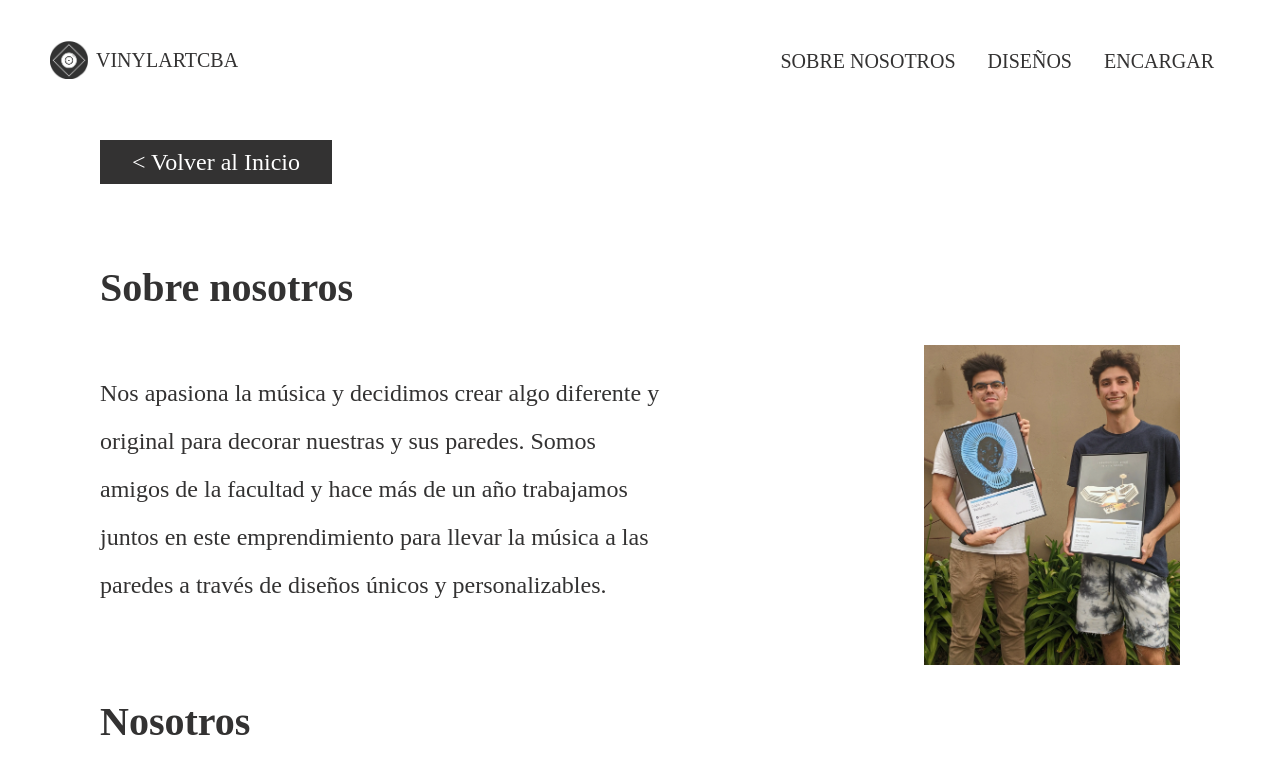
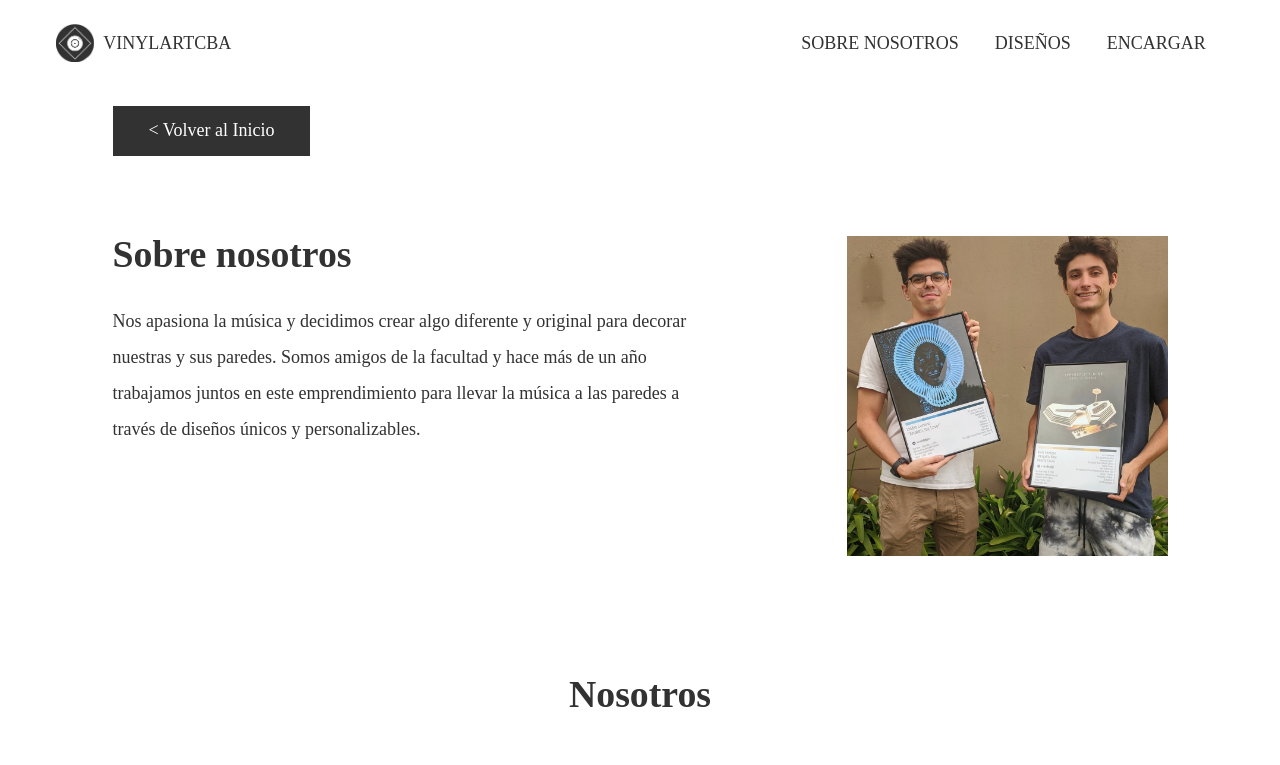
Before and after one commit to jesuslencina/vinylartcba-web, a React (Vite) app: page /sobre-nosotros in a window 1280 px wide. Shown: the top 765 px of the page. Built offline with nearby package versions, Linux system fonts and the light colour scheme; a web font is replaced by a local one.

Commit message:
performed a bunch of style fixes in desktop breakpoints

```diff
--- a/src/pages/about/About.jsx
+++ b/src/pages/about/About.jsx
@@ -10,15 +10,15 @@ import juan_banchio from "../../assets/pictures/juan-banchio.webp";
 const About = ({ menuOpen }) => {
     return (
         <motion.main
-            className="about"
+            className="about-page"
             initial={{ y: "100vh" }}
-            animate={{ y: menuOpen ? 200 : 0 }}
+            animate={{ y: menuOpen ? "25vh" : 0 }}
             transition={{ delay: 0.15, duration: 0.35 }}>
             <Link to="/" className="btn go-back">
                 {"<"} Volver al Inicio
             </Link>
             <section className="desc">
-                <h1 className="heading">Sobre nosotros</h1>
+                <h1 className="heading mobile">Sobre nosotros</h1>
                 <div className="container">
                     <img
                         src={about_picture}
@@ -26,14 +26,17 @@ const About = ({ menuOpen }) => {
                         width="100%"
                         height="265"
                     />
-                    <p>
-                        Nos apasiona la música y decidimos crear algo diferente
-                        y original para decorar nuestras y sus paredes. Somos
-                        amigos de la facultad y hace más de un año trabajamos
-                        juntos en este emprendimiento para llevar la música a
-                        las paredes a través de diseños únicos y
-                        personalizables.
-                    </p>
+                    <div className="text">
+                        <h1 className="heading desktop">Sobre nosotros</h1>
+                        <p>
+                            Nos apasiona la música y decidimos crear algo
+                            diferente y original para decorar nuestras y sus
+                            paredes. Somos amigos de la facultad y hace más de
+                            un año trabajamos juntos en este emprendimiento para
+                            llevar la música a las paredes a través de diseños
+                            únicos y personalizables.
+                        </p>
+                    </div>
                 </div>
             </section>
             <section className="members">
--- a/src/pages/about/About.scss
+++ b/src/pages/about/About.scss
@@ -1,7 +1,7 @@
 @use "/src/styles/variables" as vars;
 @use "/src/styles/mixins.scss" as mixins;
 
-.about {
+.about-page {
     .btn.go-back {
         margin-top: 2.5vh;
         margin-left: vars.$mobile-padding-x;
@@ -9,6 +9,10 @@
 
     .desc {
         @include mixins.apply-padding;
+
+        .heading.desktop {
+            display: none;
+        }
 
         img {
             object-fit: cover;
@@ -51,22 +55,37 @@
         }
 
         .desc {
-            h1 {
-                margin-top: 10vh;
+            margin-top: 10vh;
+
+            .container {
+                height: 100%;
+                display: flex;
+                flex-direction: row-reverse;
+                align-items: flex-start;
             }
 
-            .container {
-                display: flex;
-                flex-direction: row-reverse;
+            .heading.mobile {
+                display: none;
+            }
+
+            .heading.desktop {
+                display: block;
+                margin-top: 0;
             }
 
             img {
-                margin-left: 20vw;
+                margin-left: 10vw;
                 height: 40vh;
             }
         }
 
         .members {
+            margin-top: 15vh;
+
+            .heading {
+                text-align: center;
+            }
+
             .container {
                 flex-direction: row;
                 justify-content: center;
@@ -77,4 +96,13 @@
             }
         }
     }
+
+    @media screen and (min-width: vars.$breakpoint-big-screen) {
+        .desc {
+            img {
+                margin-left: 5vw;
+                width: 50vw;
+            }
+        }
+    }
 }
--- a/src/pages/common-components/navbar/Navbar.scss
+++ b/src/pages/common-components/navbar/Navbar.scss
@@ -15,7 +15,6 @@
 
         p {
             margin-left: 0.5rem;
-            font-size: 1.25rem;
         }
     }
 
@@ -46,12 +45,16 @@
         }
     }
 
+    @media screen and (min-width: vars.$breakpoint-tablet) {
+        line-height: 1rem;
+
+        .logo-container p {
+            margin: unset unset unset 1rem;
+        }
+    }
+
     @media screen and (min-width: vars.$breakpoint-desktop) {
         padding: 2vh calc(vars.$desktop-padding-x / 2);
-
-        p {
-            font-size: 1.5rem;
-        }
 
         .burger-menu {
             display: none;
@@ -69,7 +72,6 @@
                 a {
                     color: vars.$dark;
                     text-decoration: none;
-                    font-size: 1.25rem;
                     @include mixs.hoverable-link;
                 }
             }
--- a/src/pages/designs/Designs.jsx
+++ b/src/pages/designs/Designs.jsx
@@ -3,7 +3,6 @@ import { Splide, SplideSlide } from "@splidejs/react-splide";
 import "@splidejs/react-splide/css";
 import "./Designs.scss";
 
-import { URL_INSTAGRAM } from "../../utils/constants";
 import wall_texture from "../../assets/graphics/wall-texture.webp";
 import self_control from "../../assets/cuadros/self-control.webp";
 import apetite_for_destruction from "../../assets/cuadros/appetite-for-destruction.webp";
--- a/src/pages/designs/Designs.scss
+++ b/src/pages/designs/Designs.scss
@@ -4,7 +4,8 @@
 .designs {
     .showcase {
         background-color: vars.$light;
-        padding-bottom: 7vh;
+        min-height: fit-content;
+        padding-bottom: 12.5vh;
         background-size: 100%;
 
         .text {
@@ -77,7 +78,8 @@
                 margin: 6vh 0;
                 @include mixins.apply-padding;
                 display: grid;
-                grid-template-columns: repeat(4, 1fr);
+                grid-template-columns: repeat(2, 1fr);
+                gap: 15vh 0;
             }
         }
     }
--- a/src/pages/landing/Landing.jsx
+++ b/src/pages/landing/Landing.jsx
@@ -32,7 +32,8 @@ const Landing = ({ scrollYProgress, menuOpen }) => {
                     <motion.h1
                         initial={{ opacity: 0, y: 24 }}
                         animate={{ opacity: 1, y: 0 }}
-                        transition={{ delay: 0.1, duration: 0.5 }}>
+                        transition={{ delay: 0.1, duration: 0.5 }}
+                        className="heading bigger">
                         De Spotify a tu pared
                     </motion.h1>
                     <motion.p
@@ -92,7 +93,7 @@ const Landing = ({ scrollYProgress, menuOpen }) => {
                 initial={{ opacity: 0 }}
                 animate={{ opacity: 1 }}
                 transition={{ delay: 2.25 }}>
-                <p className="heading">Cuadros de lo que te gusta</p>
+                <p className="heading mobile">Cuadros de lo que te gusta</p>
 
                 <div className="container">
                     <Splide
@@ -138,6 +139,11 @@ const Landing = ({ scrollYProgress, menuOpen }) => {
                     </Splide>
 
                     <div className="text">
+                        <p className="heading desktop">
+                            Cuadros de lo que te gusta
+                        </p>
+
+                        <div>
                             <p>Te ofrecemos cuadros de:</p>
                             <ul>
                                 <li>Álbumes</li>
@@ -145,6 +151,7 @@ const Landing = ({ scrollYProgress, menuOpen }) => {
                                 <li>Películas</li>
                                 <li>Series</li>
                             </ul>
+                        </div>
 
                         <strong>
                             Para cada uno, ofrecemos diferentes tamaños
--- a/src/pages/landing/Landing.scss
+++ b/src/pages/landing/Landing.scss
@@ -75,10 +75,6 @@
         @media screen and (min-width: vars.$breakpoint-desktop) {
             .text {
                 margin-top: 12rem;
-
-                h1 {
-                    font-size: 3.5rem;
-                }
             }
 
             .cuadros {
@@ -91,11 +87,16 @@
         // HERO | BIG SCREEN
         @media screen and (min-width: vars.$breakpoint-big-screen) {
             .text {
-                margin-top: 20rem;
+                margin-top: 35vh;
             }
 
             .cuadros {
-                transform: rotate(-35deg) scale(2.45);
+                transform: rotate(-35deg) scale(1);
+                bottom: -50vh;
+            }
+
+            .cuadro {
+                width: 18vw;
             }
         }
     }
@@ -105,6 +106,14 @@
         background-color: vars.$dark;
         color: white;
         padding-bottom: 22vh;
+
+        .heading.desktop {
+            display: none;
+        }
+
+        .heading.mobile {
+            text-align: center;
+        }
 
         ul {
             margin: 1rem 0;
@@ -150,11 +159,26 @@
                 margin-bottom: 0;
             }
 
+            .heading.mobile {
+                display: none;
+            }
+
+            .heading.desktop {
+                display: block;
+            }
+
             .container {
                 display: flex;
                 flex-direction: row-reverse;
                 justify-content: space-between;
                 align-items: center;
+
+                .text {
+                    height: 100%;
+                    display: flex;
+                    flex-direction: column;
+                    justify-content: space-between;
+                }
 
                 .carousel {
                     width: 48vh;
--- a/src/styles/App.scss
+++ b/src/styles/App.scss
@@ -6,6 +6,19 @@
 
 @import "./common";
 
+html {
+    font-size: 16px;
+
+    @media screen and (min-width: vars.$breakpoint-tablet) {
+        font-size: 18px;
+        line-height: 3rem;
+    }
+
+    @media screen and (min-width: vars.$breakpoint-big-screen) {
+        font-size: 1vw;
+    }
+}
+
 body {
     margin: 0;
     font-family: "Podkova", serif;
@@ -13,9 +26,4 @@ body {
     color: vars.$dark;
     min-height: 100vh;
     line-height: 2rem;
-
-    @media screen and (min-width: vars.$breakpoint-tablet) {
-        font-size: 1.5rem;
-        line-height: 3rem;
-    }
 }
--- a/src/styles/_common.scss
+++ b/src/styles/_common.scss
@@ -44,7 +44,7 @@
 
 .heading {
     font-weight: bold;
-    font-size: 1.75rem;
+    font-size: 1.45rem;
 
     &.light {
         color: white;
@@ -55,10 +55,10 @@
     }
 
     @media screen and (min-width: vars.$breakpoint-tablet) {
-        font-size: 2.5rem;
+        font-size: 2.1rem;
 
         &.bigger {
-            font-size: 3.5rem;
+            font-size: 2.5rem;
         }
     }
 }
--- a/src/styles/variables.scss
+++ b/src/styles/variables.scss
@@ -6,5 +6,5 @@ $mobile-padding-x: 2rem;
 $desktop-padding-x: 6.25rem;
 
 $breakpoint-tablet: 614px;
-$breakpoint-desktop: 1024px;
+$breakpoint-desktop: 940px;
 $breakpoint-big-screen: 1600px;
```
Lines whose indentation alone changed are shown as unchanged.
